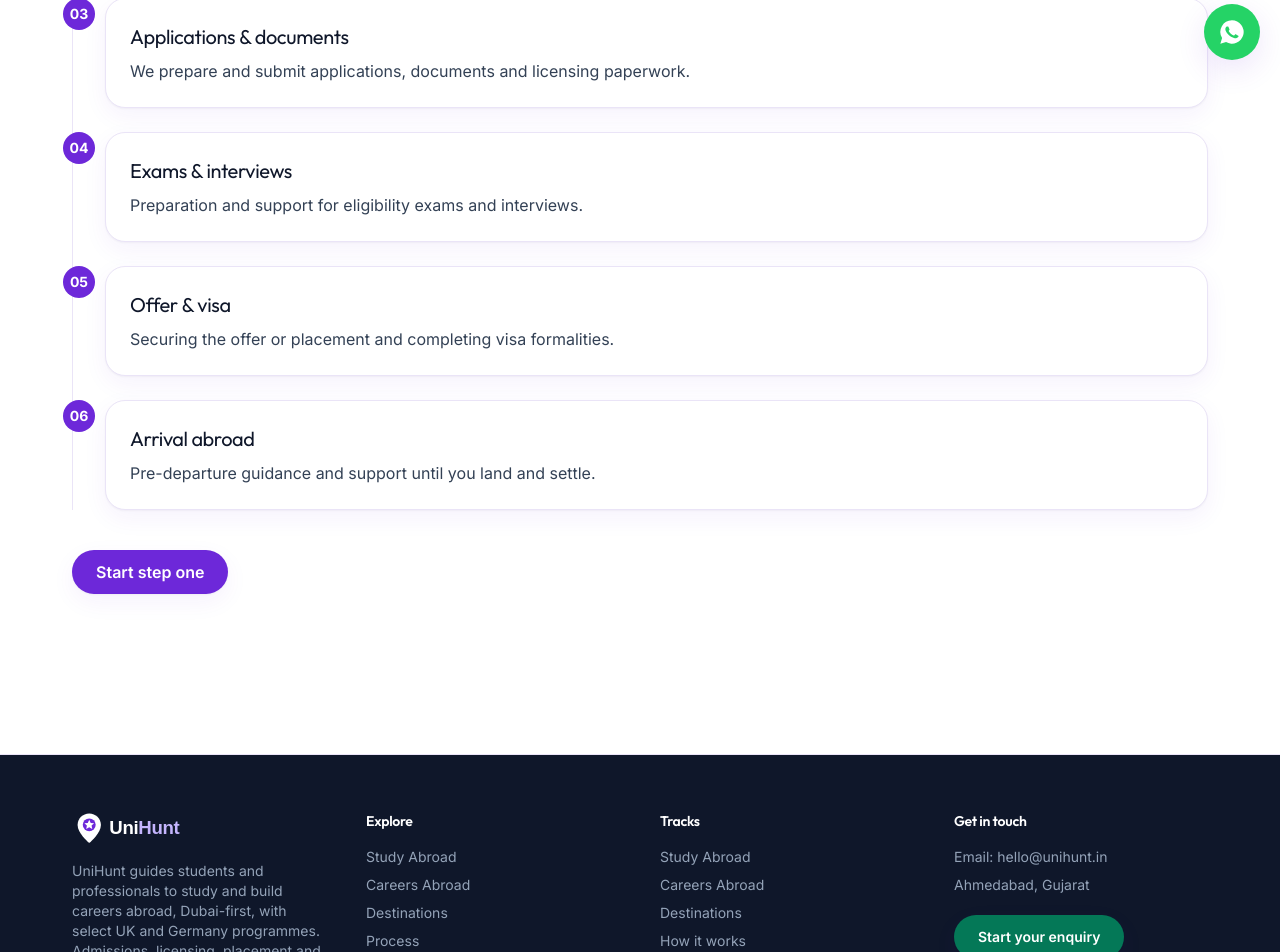
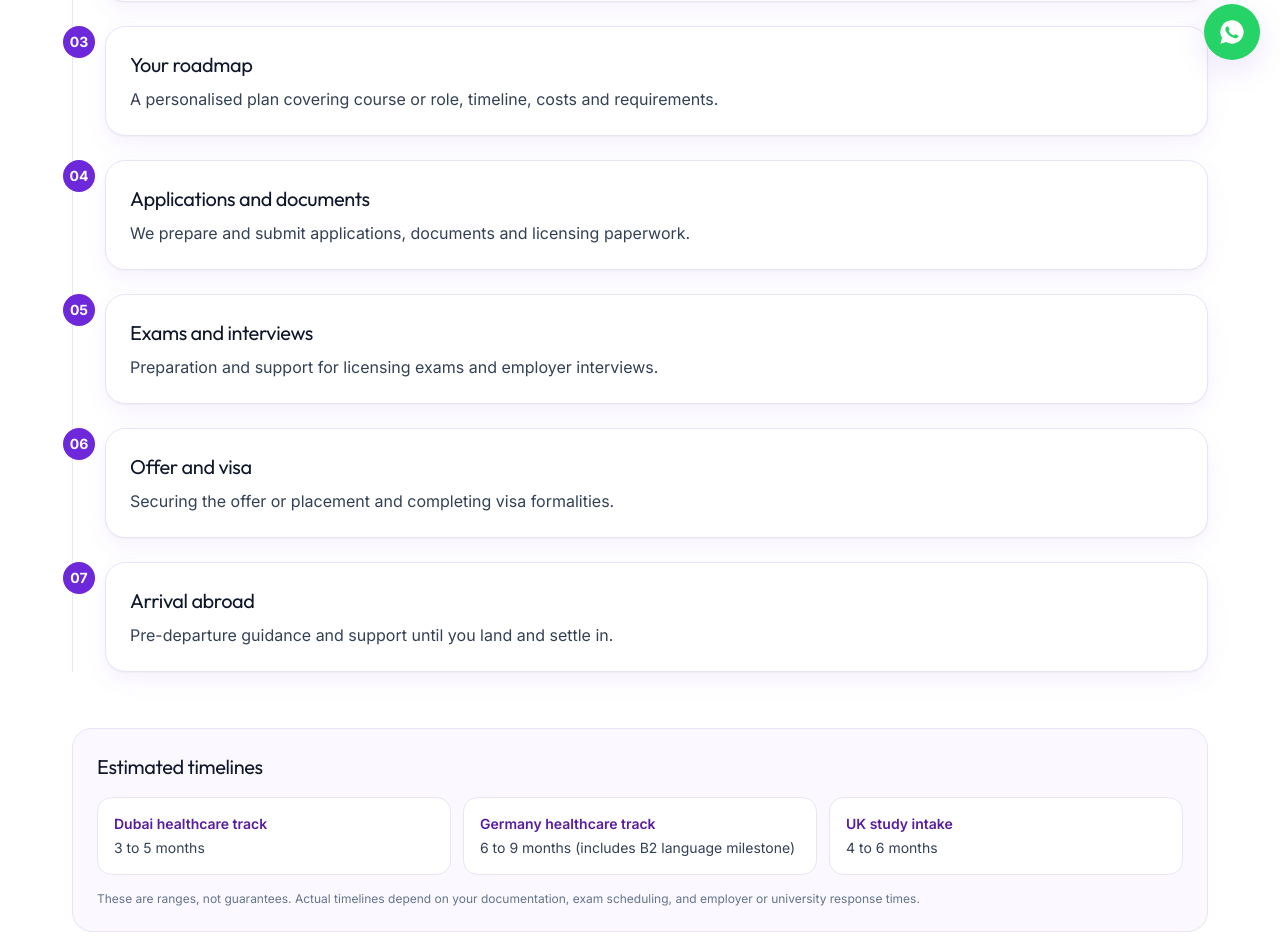
Before and after one commit to Kaypee-43/unihunt-website, a Next.js app: page /process in a window 1280 px wide. Shown: the part 720-1672 px from the top of the page. Built offline with nearby package versions, Linux system fonts and the light colour scheme; no server answers.

Commit message:
Update page.tsx

```diff
--- a/src/app/process/page.tsx
+++ b/src/app/process/page.tsx
@@ -6,18 +6,25 @@ import JsonLd from '@/components/JsonLd';
 import { breadcrumbSchema } from '@/lib/schema';
 
 export const metadata: Metadata = {
-  title: 'How It Works, Our 6-Step Process',
-  description: 'UniHunt guides you in six steps: free consultation, personalised roadmap, applications and documents, exams and interviews, offer and visa, and arrival abroad.',
+  title: 'How It Works, Our Step-by-Step Process',
+  description: 'UniHunt guides you step by step: free consultation, eligibility check, personalised roadmap, applications and documents, exams and interviews, offer and visa, and arrival abroad.',
   alternates: { canonical: '/process' },
 };
 
 const steps = [
   ['01', 'Free consultation', 'We understand your profile, goals and the right destination for you.'],
-  ['02', 'Your roadmap', 'A personalised plan covering course or role, timeline, costs and requirements.'],
-  ['03', 'Applications & documents', 'We prepare and submit applications, documents and licensing paperwork.'],
-  ['04', 'Exams & interviews', 'Preparation and support for eligibility exams and interviews.'],
-  ['05', 'Offer & visa', 'Securing the offer or placement and completing visa formalities.'],
-  ['06', 'Arrival abroad', 'Pre-departure guidance and support until you land and settle.'],
+  ['02', 'Eligibility check', 'A fast read on where you qualify today and what is needed for your first-choice destination.'],
+  ['03', 'Your roadmap', 'A personalised plan covering course or role, timeline, costs and requirements.'],
+  ['04', 'Applications and documents', 'We prepare and submit applications, documents and licensing paperwork.'],
+  ['05', 'Exams and interviews', 'Preparation and support for licensing exams and employer interviews.'],
+  ['06', 'Offer and visa', 'Securing the offer or placement and completing visa formalities.'],
+  ['07', 'Arrival abroad', 'Pre-departure guidance and support until you land and settle in.'],
+];
+
+const timelines = [
+  ['Dubai healthcare track', '3 to 5 months'],
+  ['Germany healthcare track', '6 to 9 months (includes B2 language milestone)'],
+  ['UK study intake', '4 to 6 months'],
 ];
 
 export default function Page() {
@@ -25,7 +32,8 @@ export default function Page() {
     <>
       <JsonLd data={breadcrumbSchema([{ name: 'Home', path: '/' }, { name: 'Process', path: '/process' }])} />
       <PageHero eyebrow="How it works" title="A clear path from enquiry to arrival"
-        intro="No guesswork. Every UniHunt journey follows the same accountable, transparent process." />
+        intro="One advisor, one connected process, from your first call to the day you arrive. No guesswork, every UniHunt journey follows the same accountable, transparent steps." />
+
       <section className="container-page py-16">
         <ol className="relative space-y-6 border-l border-line pl-8">
           {steps.map(([n, t, d], i) => (
@@ -40,6 +48,24 @@ export default function Page() {
             </Reveal>
           ))}
         </ol>
+
+        <Reveal>
+          <div className="mt-14 rounded-2xl border border-line bg-canvas p-6">
+            <h2 className="text-xl">Estimated timelines</h2>
+            <div className="mt-4 grid gap-3 sm:grid-cols-3">
+              {timelines.map(([t, r]) => (
+                <div key={t} className="rounded-xl border border-line bg-white p-4">
+                  <p className="text-sm font-semibold text-brand-800">{t}</p>
+                  <p className="mt-1 text-sm text-body">{r}</p>
+                </div>
+              ))}
+            </div>
+            <p className="mt-4 text-xs text-muted">
+              These are ranges, not guarantees. Actual timelines depend on your documentation, exam scheduling, and employer or university response times.
+            </p>
+          </div>
+        </Reveal>
+
         <div className="mt-10"><Link href="/contact" className="btn-brand">Start step one</Link></div>
       </section>
     </>
```
